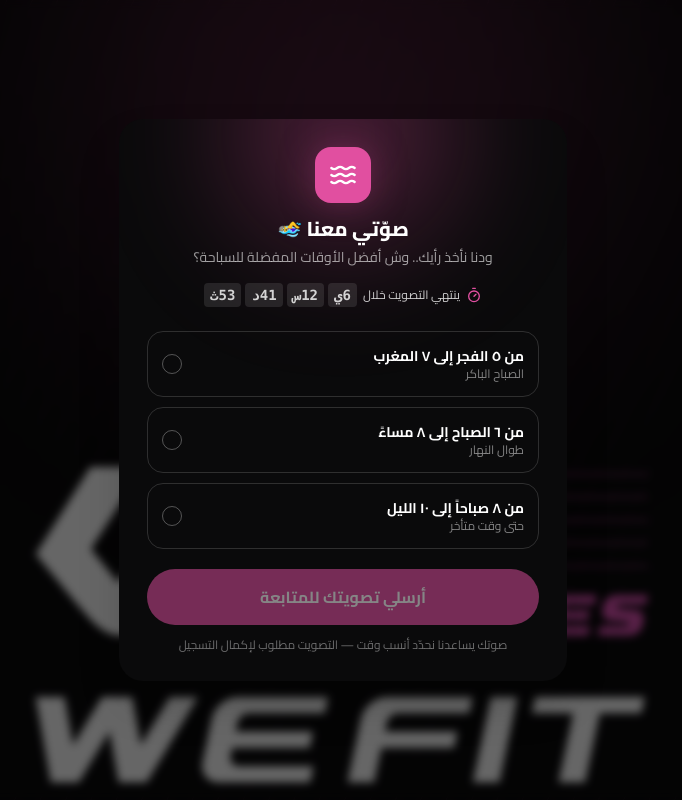
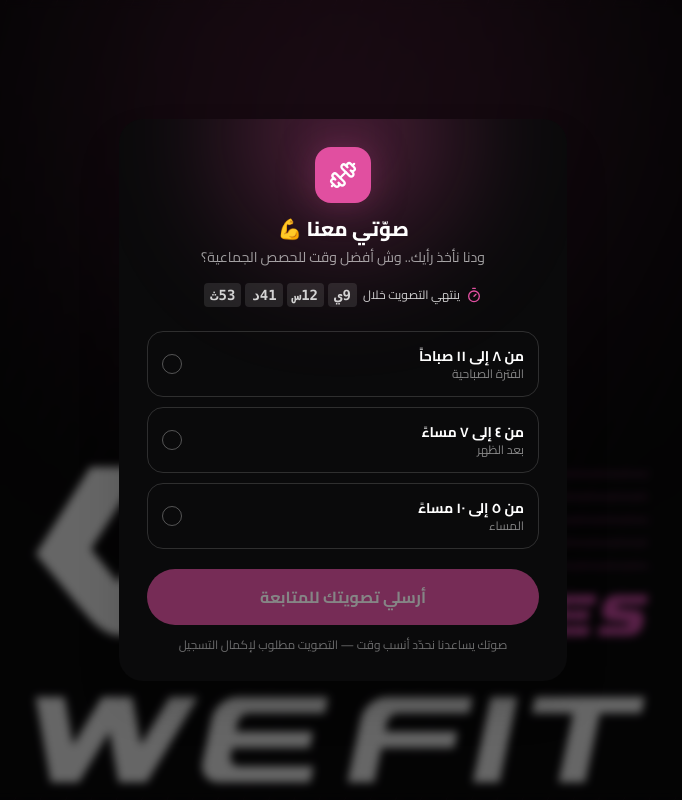
Before and after one commit to usfkusf88-source/wefit-ladies, a Next.js app: page / in a window 1280 px wide. Shown: the top 800 px of the page, without its empty margins (297-979 px from the left). Built offline with nearby package versions, Linux system fonts and the light colour scheme; no server answers.

Commit message:
Add files via upload

```diff
--- a/src/components/public/PollModal.tsx
+++ b/src/components/public/PollModal.tsx
@@ -2,18 +2,18 @@
 
 import { useEffect, useState } from "react";
 import { motion, AnimatePresence } from "framer-motion";
-import { Waves, Check, Loader2, Timer } from "lucide-react";
+import { Dumbbell, Check, Loader2, Timer } from "lucide-react";
 import { cn } from "@/lib/utils";
 import { submitVote, type PollResults } from "@/app/actions/poll";
 
 // ⏳ Poll closes at this time (Riyadh). Change this to extend/shorten.
-const POLL_END = new Date("2026-08-02T23:59:59+03:00").getTime();
-const STORAGE_KEY = "wf_poll_pool_hours_v1";
+const POLL_END = new Date("2026-08-05T23:59:59+03:00").getTime();
+const STORAGE_KEY = "wf_poll_group_classes_v1";
 
 const OPTIONS = [
-  { key: "option1", title: "من ٥ الفجر إلى ٧ المغرب", sub: "الصباح الباكر" },
-  { key: "option2", title: "من ٦ الصباح إلى ٨ مساءً", sub: "طوال النهار" },
-  { key: "option3", title: "من ٨ صباحاً إلى ١٠ الليل", sub: "حتى وقت متأخر" },
+  { key: "option1", title: "من ٨ إلى ١١ صباحاً", sub: "الفترة الصباحية" },
+  { key: "option2", title: "من ٤ إلى ٧ مساءً", sub: "بعد الظهر" },
+  { key: "option3", title: "من ٥ إلى ١٠ مساءً", sub: "المساء" },
 ] as const;
 
 function remaining() {
@@ -97,10 +97,10 @@ export function PollModal() {
 
             <div className="relative p-6 sm:p-7">
               <div className="mx-auto mb-3 flex h-14 w-14 items-center justify-center rounded-2xl bg-pink-brand text-white shadow-pink-glow">
-                <Waves className="h-7 w-7" />
+                <Dumbbell className="h-7 w-7" />
               </div>
-              <h3 className="text-center text-xl font-extrabold">صوّتي معنا 🏊‍♀️</h3>
-              <p className="mt-1 text-center text-sm text-white/60">ودنا نأخذ رأيك.. وش أفضل الأوقات المفضلة للسباحة؟</p>
+              <h3 className="text-center text-xl font-extrabold">صوّتي معنا 💪</h3>
+              <p className="mt-1 text-center text-sm text-white/60">ودنا نأخذ رأيك.. وش أفضل وقت للحصص الجماعية؟</p>
 
               {/* Countdown */}
               {left && (
```
